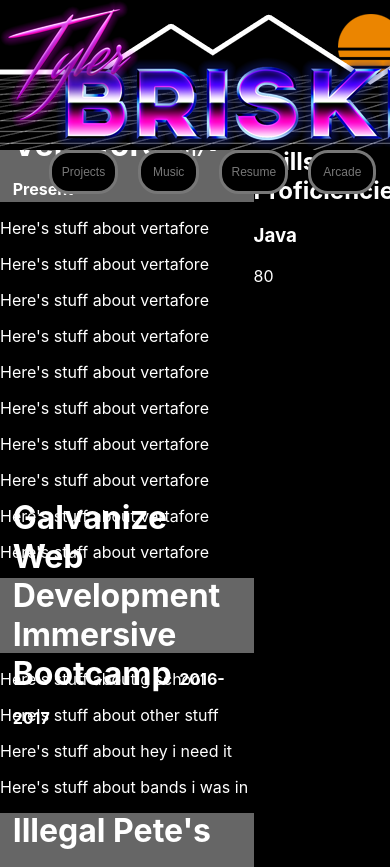
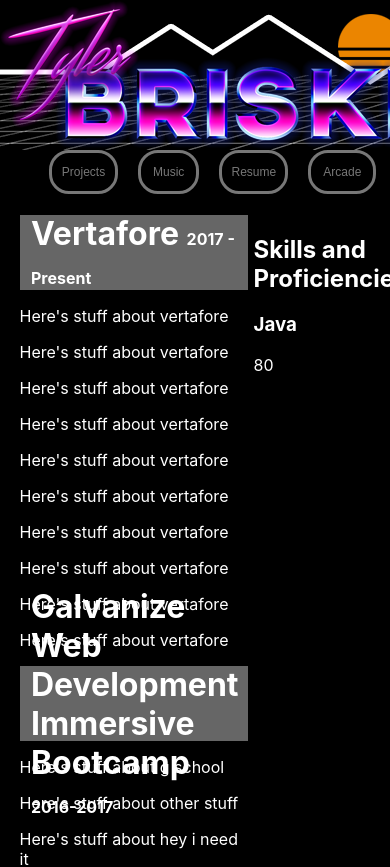
Before and after one commit to TylerBriskie/portfolio-site-redesign, a React (Create React App) app: page /resume in a window 390 px wide. Shown: the top 867 px of the page. Built offline with nearby package versions, Linux system fonts and the light colour scheme; a web font is replaced by a local one.

Commit message:
responsiveness works down to ipad size, phone needs tuning

```diff
--- a/src/components/Music/Music.scss
+++ b/src/components/Music/Music.scss
@@ -3,12 +3,9 @@
   display: flex;
   flex-direction: column;
   justify-content: center;
-  margin: 5% 175px 10% 0;
+  margin: 150px 7vw 0 5vw;
   @media only screen and (max-width: 1156px){
     margin-top: 215px;
-  }
-  img {
-    height: 40%;
   }
 }
 
--- a/src/components/Resume/Resume.scss
+++ b/src/components/Resume/Resume.scss
@@ -1,5 +1,8 @@
 .resume-page-container {
-  margin-top: 15vh;
+  margin: 150px 5vw 0 5vw;
+  @media only screen and (max-width: 1156px){
+    margin-top: 215px;
+  }
   display: flex;
   flex-direction: row;
   #skills-and-proficiencies {
```
